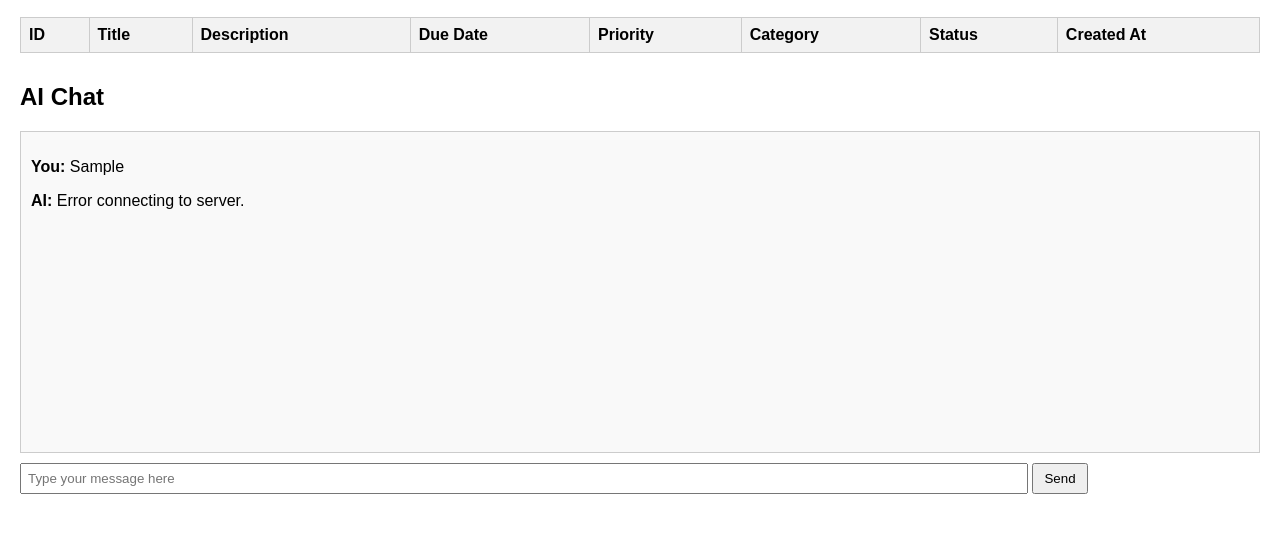
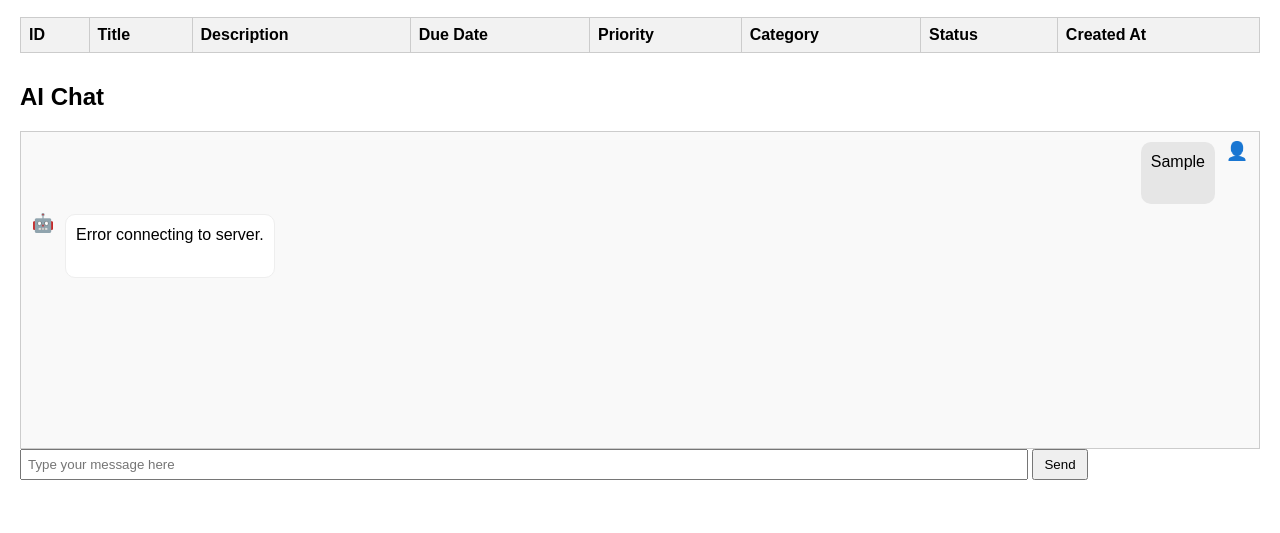
Before and after one commit to chaika-sv/mcptodo, a plain HTML site: page index.html in a window 1280 px wide. Both pictures are taken after typing "Sample" into the empty fields and a click on the button "Send". Shown: the part 111-644 px from the top of the page. Drawn offline with nearby package versions, Linux system fonts and the light colour scheme; no server answers.

Commit message:
Small css updates

```diff
--- a/index.html
+++ b/index.html
@@ -8,7 +8,101 @@
         table { width: 100%; border-collapse: collapse; margin-bottom: 30px; }
         th, td { border: 1px solid #ccc; padding: 8px; text-align: left; }
         th { background-color: #f2f2f2; }
-        #chatBox { border:1px solid #ccc; padding:10px; height:300px; overflow-y:auto; background:#f9f9f9; margin-bottom:10px; }
+
+        /* chat container */
+        #chatBox {
+            border: 1px solid #ccc;
+            padding: 8px;           /* меньше внутреннего отступа */
+            height: 300px;
+            overflow-y: auto;
+            background: #f9f9f9;
+            display: flex;
+            flex-direction: column;
+            gap: 6px;               /* расстояние между строками чата */
+        }
+
+        /* каждая строка чата (аватар + пузырь) */
+        .chat-row {
+            display: flex;
+            align-items: flex-start;
+            gap: 8px;
+            margin: 2px 0;          /* минимальный вертикальный отступ между строками */
+        }
+
+        /* направление для юзера / ai */
+        .chat-row.user { justify-content: flex-end; }
+        .chat-row.ai   { justify-content: flex-start; }
+
+        /* аватар */
+        .avatar {
+            font-size: 18px;
+            line-height: 1;
+            width: 28px;
+            display: flex;
+            align-items: center;
+            justify-content: center;
+        }
+
+        /* пузырь сообщения */
+        .msg {
+            max-width: 72%;
+            padding: 12px 10px;      /* чуть меньше padding, чем было */
+            border-radius: 10px;
+            white-space: pre-wrap;
+            box-sizing: border-box;
+            margin: 0;               /* важно: убрать внешние отступы у контейнера пузыря */
+            line-height: 1.0;       /* чуть плотнее */
+        }
+
+        /* цвета для юзера и ai */
+        .user .msg {
+            background: #e6e6e6;
+            text-align: right;
+        }
+
+        .ai .msg {
+            background: #ffffff;
+            border: 1px solid #eee;
+            text-align: left;
+        }
+
+        /* --- Сброс/подстройка внутренних отступов Markdown внутри пузыря --- */
+        /* Убираем большие дефолтные margin у параграфов и заголовков внутри пузыря */
+        .msg p {
+            margin: 0 0 6px 0;       /* нижний отступ между параграфами */
+        }
+        .msg h1, .msg h2, .msg h3 {
+            margin: 0 0 6px 0;
+            font-weight: 600;
+            line-height: 1.2;
+        }
+
+        /* списки - уменьшаем margin и делаем отступ слева аккуратнее */
+        .msg ul, .msg ol {
+            margin: 6px 0 6px 1.1em;
+            padding-left: 0;
+        }
+        .msg li {
+            margin: 3px 0;
+        }
+
+        /* код-блоки и inline-код */
+        .msg pre {
+            margin: 0;
+            padding: 8px;
+            border-radius: 6px;
+            background: #f5f5f7;
+            overflow: auto;
+            font-size: 13px;
+        }
+        .msg code {
+            background: #f2f2f2;
+            padding: 2px 6px;
+            border-radius: 4px;
+            font-size: 13px;
+        }
+
+
         #chatInput { width: 80%; padding: 6px; }
         button { padding: 6px 10px; }
     </style>
@@ -78,7 +172,7 @@
             const msg = chatInput.value.trim();
             if (!msg) return;
 
-            appendMessage("You", msg);
+            appendMessage("user", msg);
             chatInput.value = "";
 
             try {
@@ -88,17 +182,34 @@
                     body: JSON.stringify({ message: msg })
                 });
                 const data = await response.json();
-                appendMessage("AI", data.response);
+                appendMessage("ai", data.response);
             } catch (err) {
-                appendMessage("AI", "Error connecting to server.");
+                appendMessage("ai", "Error connecting to server.");
                 console.error(err);
             }
         }
 
         function appendMessage(sender, text) {
-            const p = document.createElement("p");
-            p.innerHTML = `<strong>${sender}:</strong> ${text}`;
-            chatBox.appendChild(p);
+            const row = document.createElement("div");
+            row.classList.add("chat-row", sender);
+
+            const avatar = document.createElement("div");
+            avatar.classList.add("avatar");
+            avatar.textContent = sender === "user" ? "👤" : "🤖";
+
+            const msg = document.createElement("div");
+            msg.classList.add("msg");
+            msg.innerHTML = marked.parse(text);
+
+            if (sender === "user") {
+                row.appendChild(msg);
+                row.appendChild(avatar);
+            } else {
+                row.appendChild(avatar);
+                row.appendChild(msg);
+            }
+
+            chatBox.appendChild(row);
             chatBox.scrollTop = chatBox.scrollHeight;
         }
 
```
